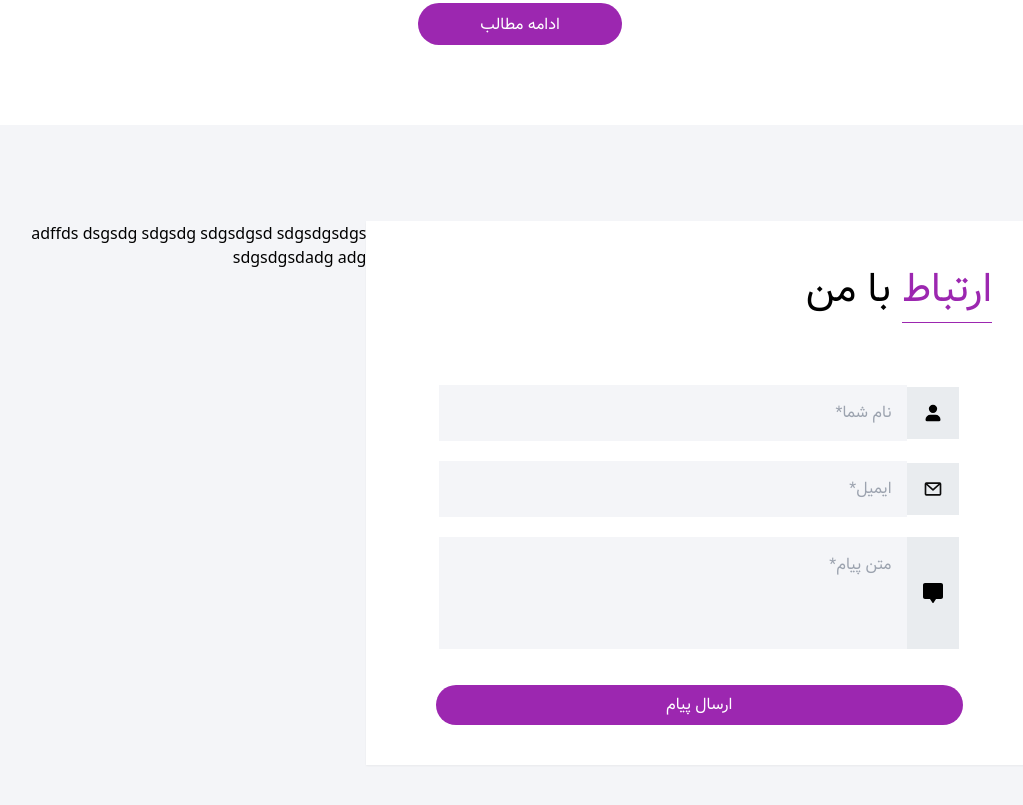
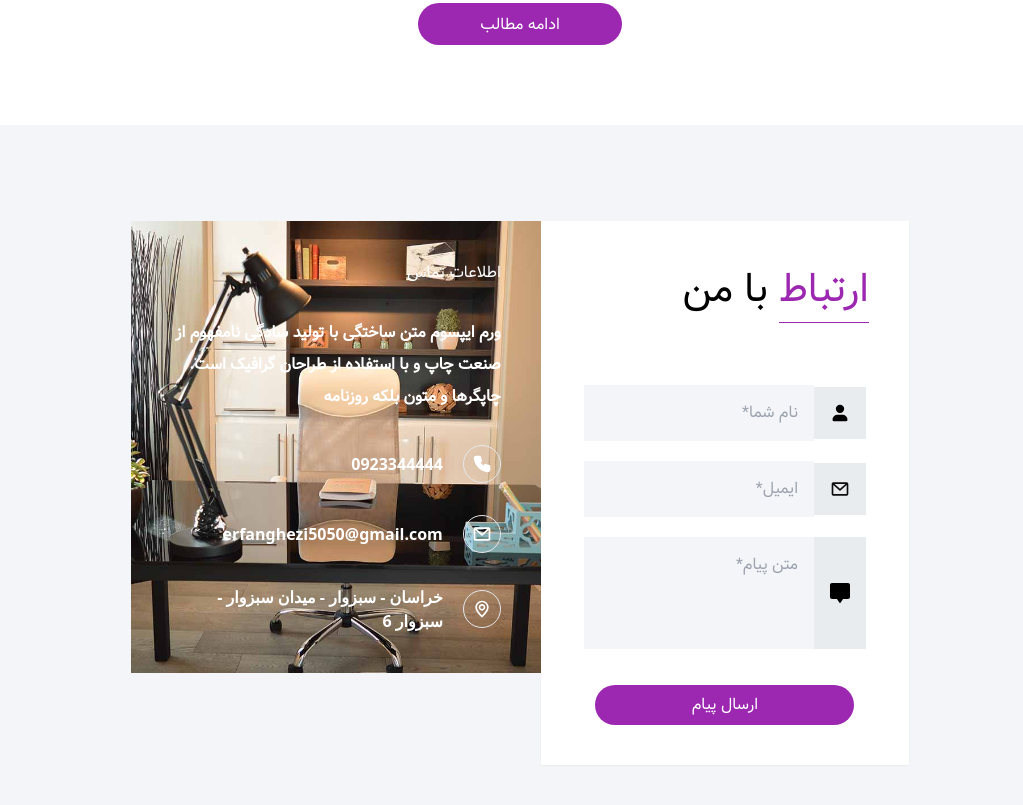
Before and after one commit to undefinedUser1381/me.github.io, a website: page public/index.html in a window 1280 px wide. Shown: the part 6075-6880 px from the top of the page, without its empty margins (120-1143 px from the left). Drawn offline with nearby package versions, Linux system fonts and the light colour scheme; files whose address does not match are found by name.

Commit message:
update index file

```diff
--- a/public/index.html
+++ b/public/index.html
@@ -543,10 +543,10 @@
   <section class="w-full bg-[#f4f5f8] mt-20 mb-20 h-auto">
      <div class="w-[80%] mx-auto h-[100%]">
       <!-- Wrapper -->
-        <div class="w-full flex items-start justify-between">
-          <div class="w-[65%] flex bg-white items-center justify-between mt-24 mb-24 p-10 shadow-sm">
+        <div class="w-full flex items-start justify-center lg:flex-col">
+          <div class="w-[55%] lg:w-full flex bg-white items-center justify-between mt-24 mb-24 lg:mb-0 p-10 shadow-sm">
             <div class="w-full flex flex-col items-start justify-center">
-              <h3 class="font-Vazir text-[2.5rem]"><span class="text-pink border-b border-b-pink">ارتباط</span> با من</h3>
+              <h3 class="font-Vazir text-[2.5rem] sm:text-[1.5rem]"><span class="text-pink border-b border-b-pink">ارتباط</span> با من</h3>
               <div class="w-full flex flex-col mt-16 gap-5">
                  <div class="flex items-center justify-center">
                    <label class="font-Vazir flex items-center bg-[#E9ECEF] justify-center p-4" for="">
@@ -574,15 +574,28 @@
               </div>
            </div>
           </div>
-          <div class="w-[35%] h-[30rem] mt-24">
-            <div class="w-full bg-purple-400">
-                adffds
-                dsgsdg
-                sdgsdg
-                sdgsdgsd
-                sdgsdgsdgs
-                sdgsdgsdadg
-                adg
+          <div class="contact w-[40%] lg:w-full h-[34rem] mt-24 p-10 sm:p-5">
+            <div class="w-full text-white flex flex-col items-start gap-8">
+              <h3 class="text-[2rem] sm:text-[1.5rem] font-Vazir">اطلاعات تماس</h3>
+              <p  class="font-Vazir font-bold leading-8">ورم ایپسوم متن ساختگی با تولید سادگی نامفهوم از صنعت چاپ و با استفاده از طراحان گرافیک است. چاپگرها و متون بلکه روزنامه</p>
+              <div class="flex items-center justify-start gap-5">
+                <div class="w-15 h-15 p-2 border rounded-full">
+                  <svg fill="#fff" width="20px" height="20px" viewBox="0 0 24 24" id="phone" data-name="Flat Color" xmlns="http://www.w3.org/2000/svg" class="icon flat-color"><path id="primary" d="M20.19,13a10,10,0,0,1-3.43-.91,2,2,0,0,0-2.56.83l-.51.85a12.69,12.69,0,0,1-3.44-3.45l.86-.49a2,2,0,0,0,.83-2.56A10,10,0,0,1,11,3.81,2,2,0,0,0,9,2H5.13A3,3,0,0,0,2.86,3a3.13,3.13,0,0,0-.71,2.43A19,19,0,0,0,18.58,21.85a3,3,0,0,0,.42,0,3,3,0,0,0,2-.73,3,3,0,0,0,1-2.26V15A2,2,0,0,0,20.19,13Z" style="fill:#fff;"></path></svg>
+                </div>
+                <p class="font-bold text-white">0923344444</p>
+              </div>
+              <div class="flex items-center justify-start gap-5">
+                <div class="w-15 h-15 p-2 border rounded-full">
+                  <svg width="20px" height="20px" viewBox="0 0 24 24" fill="#fff" xmlns="http://www.w3.org/2000/svg"><path d="M2 6a2 2 0 0 1 2-2h16a2 2 0 0 1 2 2v12a2 2 0 0 1-2 2H4a2 2 0 0 1-2-2V6zm3.519 0L12 11.671 18.481 6H5.52zM20 7.329l-7.341 6.424a1 1 0 0 1-1.318 0L4 7.329V18h16V7.329z" fill="#fff"/></svg>
+                </div>
+                <p class="font-bold text-white">erfanghezi5050@gmail.com</p>
+              </div>
+              <div class="flex items-center justify-start gap-5">
+                <div class="w-15 h-15 p-2 border rounded-full">
+                  <svg width="20px" height="20px" viewBox="0 0 24 24" fill="none" xmlns="http://www.w3.org/2000/svg"><path d="M12 2c-4.4 0-8 3.6-8 8 0 5.4 7 11.5 7.3 11.8.2.1.5.2.7.2.2 0 .5-.1.7-.2.3-.3 7.3-6.4 7.3-11.8 0-4.4-3.6-8-8-8zm0 17.7c-2.1-2-6-6.3-6-9.7 0-3.3 2.7-6 6-6s6 2.7 6 6-3.9 7.7-6 9.7zM12 6c-2.2 0-4 1.8-4 4s1.8 4 4 4 4-1.8 4-4-1.8-4-4-4zm0 6c-1.1 0-2-.9-2-2s.9-2 2-2 2 .9 2 2-.9 2-2 2z" fill="#fff"/></svg>
+                </div>
+                <p class="font-bold text-white">خراسان - سبزوار - میدان سبزوار - سبزوار 6</p>
+              </div>
             </div>
           </div>
         </div>
```
